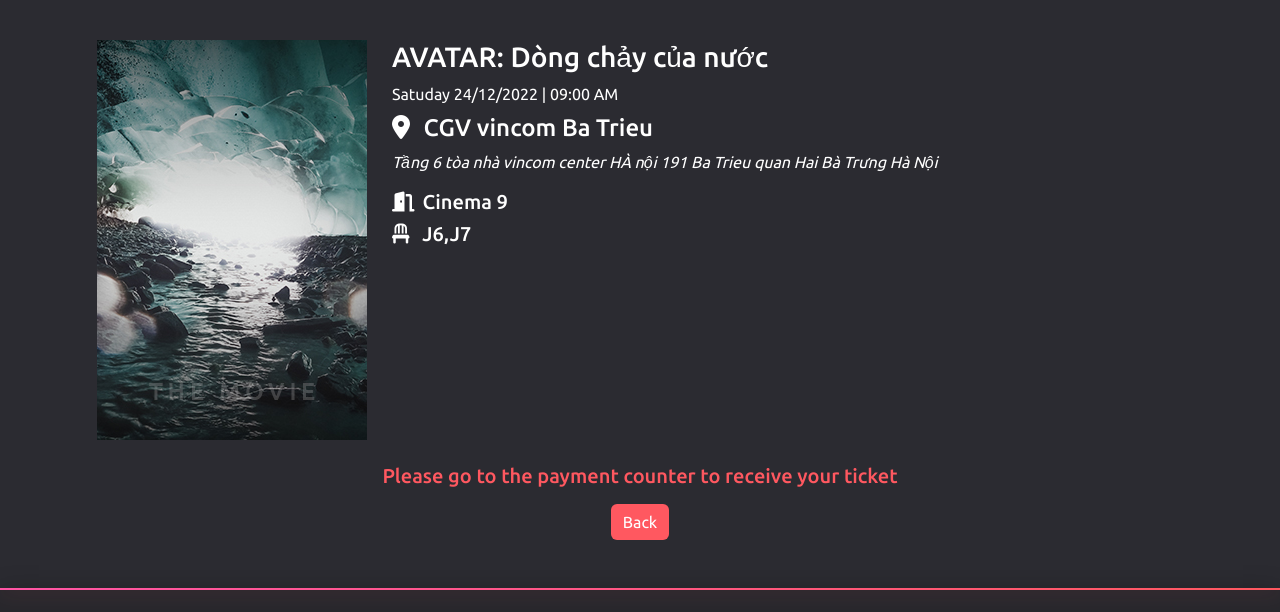
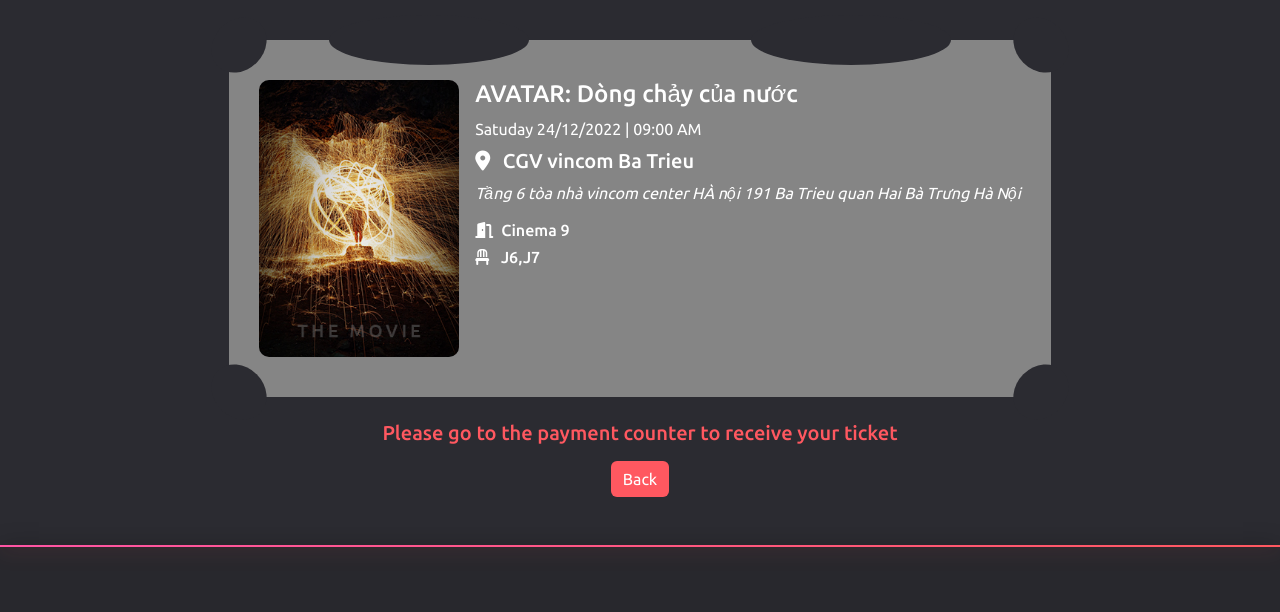
Before and after one commit to NSC-Project-Team3/template-3, a plain HTML site: page thank.html in a window 1280 px wide. Shown: the part 176-788 px from the top of the page. Drawn offline with nearby package versions, Linux system fonts and the light colour scheme.

Commit message:
modified thank page

```diff
--- a/css/custom.css
+++ b/css/custom.css
@@ -240,11 +240,16 @@
 .thank-user-ticket {
 	display: flex;
 	color: white;
+	background-color: rgb(133, 133, 133);
+	padding: 40px 30px;
+	border-radius: 10px;
+	position: relative;
 }
 .thank-ticket img {
-	height: 400px;
-	width: 270px;
+	width: 200px;
+	height: 277px;
 	object-fit: cover;
+	border-radius: 10px;
 }
 
 .thank-title {
@@ -258,3 +263,53 @@
 .thank-bottom h5 {
 	color: #ff5860;
 }
+
+.ticket-thankyou {
+	display: flex;
+	justify-content: center;
+	position: relative;
+}
+
+.thank-user-ticket .ticket-radius {
+	width: 60px;
+	height: 50px;
+	background-color: #2b2b31;
+	border-radius: 50%;
+	position: absolute;
+}
+.thank-user-ticket .ticket-radius:nth-child(1) {
+	top: -20px;
+	left: -20px;
+	transform: rotate(-45deg);
+}
+.thank-user-ticket .ticket-radius:nth-child(2) {
+	top: -20px;
+	right: -20px;
+	transform: rotate(45deg);
+}
+.thank-user-ticket .ticket-radius:nth-child(3) {
+	bottom: -20px;
+	left: -20px;
+	transform: rotate(45deg);
+}
+.thank-user-ticket .ticket-radius:nth-child(4) {
+	bottom: -20px;
+	right: -20px;
+	transform: rotate(-45deg);
+}
+.thank-user-ticket::before,
+.thank-user-ticket::after {
+	content: "";
+	width: 200px;
+	height: 50px;
+	background-color: #2b2b31;
+	position: absolute;
+	top: -25px;
+	border-radius: 50%;
+}
+.thank-user-ticket::before {
+	left: 100px;
+}
+.thank-user-ticket::after {
+	right: 100px;
+}
--- a/thank.html
+++ b/thank.html
@@ -386,19 +386,26 @@
       <div class="thank-title py-3">
         <h1>Thank you for your ticket purchase</h1>
       </div>
-      <div class="thank-user-ticket mt-3">
-        <div class="thank-ticket col-3">
-          <img src="./img/cover3.jpg" alt="imgaee">
-        </div>
-        <div class="thank-detail col-8 ml-3">
-          <h3>AVATAR: Dòng chảy của nước</h3>
-          <span>Satuday 24/12/2022 | 09:00 AM</span>
-          <div class="mt-2">
-            <h4><span class="mr-2"><i class="fa-solid fa-location-dot"></i></span> CGV vincom Ba Trieu</h4>
-            <p style="font-style: italic;">Tầng 6 tòa nhà vincom center HÀ nội 191 Ba Trieu quan Hai Bà Trưng Hà Nội</p>
+      <div class="ticket-thankyou">
+        <div class="thank-user-ticket mt-3">
+          <div class="ticket-radius"></div>
+          <div class="ticket-radius"></div>
+          <div class="ticket-radius"></div>
+          <div class="ticket-radius"></div>
+          <div class="thank-ticket">
+            <img src="./img/cover.jpg" alt="imgaee">
           </div>
-          <h5><span class="mr-2"><i class="fa-solid fa-door-open"></i></span>Cinema 9</h5>
-          <h5><span class="mr-2"><i class="fa-solid fa-chair"></i></span> J6,J7</h5>
+          <div class="thank-detail ml-3">
+            <h4>AVATAR: Dòng chảy của nước</h4>
+            <span>Satuday 24/12/2022 | 09:00 AM</span>
+            <div class="my-2">
+              <h5><span class="mr-2"><i class="fa-solid fa-location-dot"></i></span> CGV vincom Ba Trieu</h5>
+              <p style="font-style: italic;">Tầng 6 tòa nhà vincom center HÀ nội 191 Ba Trieu quan Hai Bà Trưng Hà Nội
+              </p>
+            </div>
+            <h6><span class="mr-2"><i class="fa-solid fa-door-open"></i></span>Cinema 9</h6>
+            <h6><span class="mr-2"><i class="fa-solid fa-chair"></i></span> J6,J7</h6>
+          </div>
         </div>
       </div>
       <div class="thank-bottom mt-4">
```
